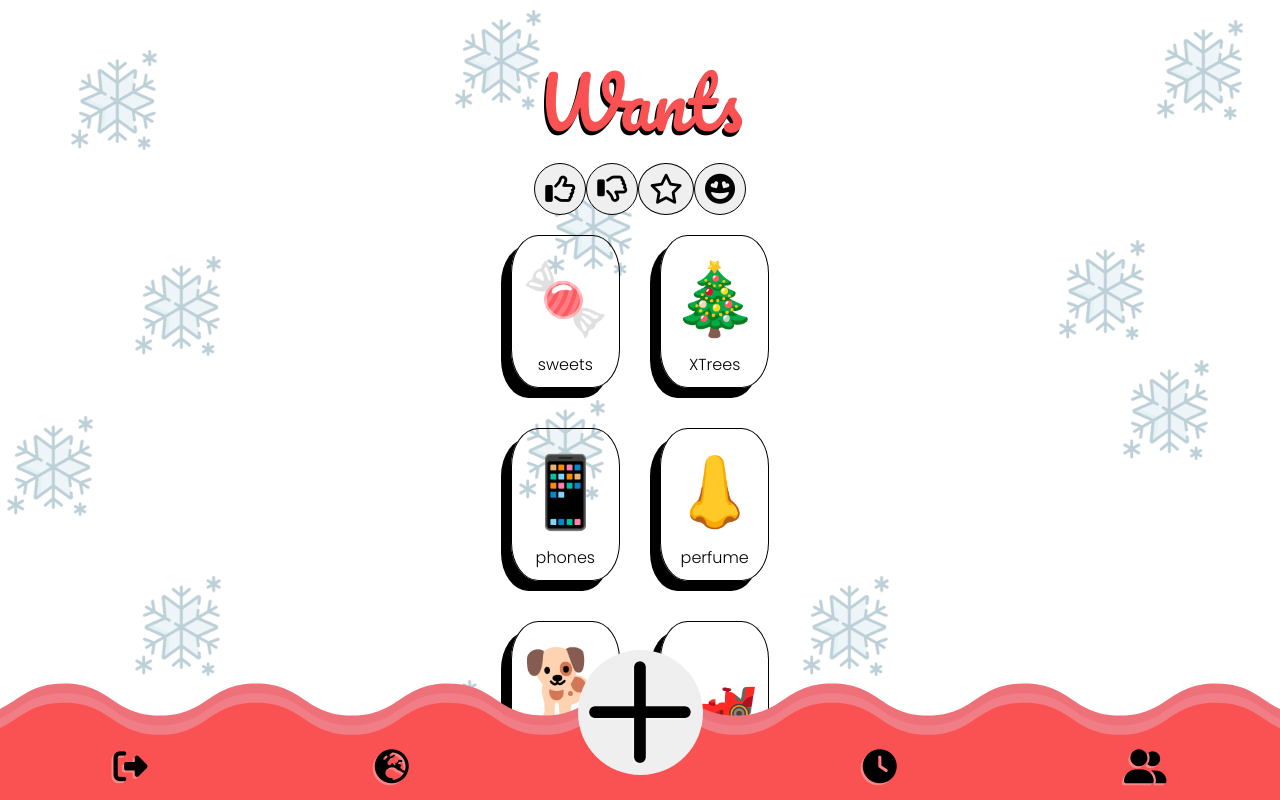
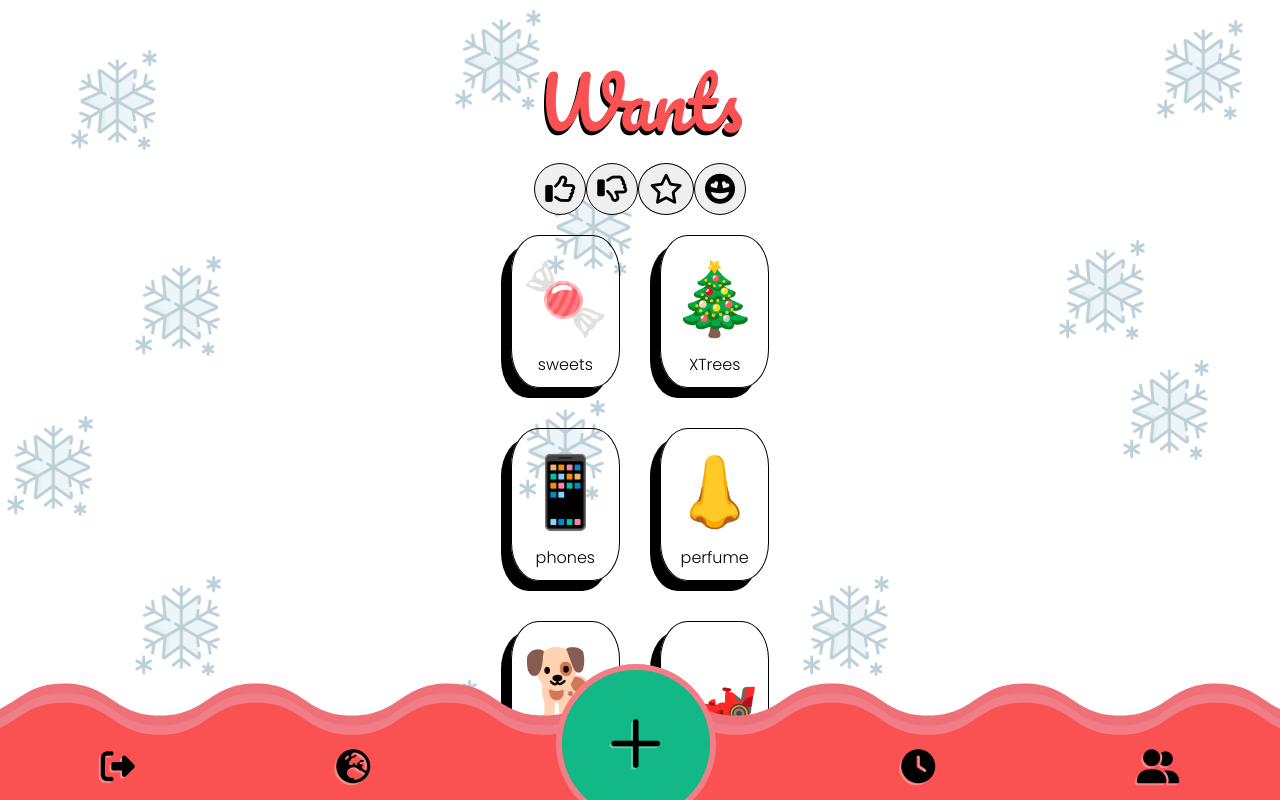
Before and after one commit to siddav83/happy-holiday-frontend, a React (Create React App) app: page /tab in a window 1280 px wide. Shown: the top 800 px of the page. Built offline with nearby package versions, Linux system fonts and the light colour scheme.

Commit message:
updated addNav

```diff
--- a/src/Components/AddNav/AddNav.js
+++ b/src/Components/AddNav/AddNav.js
@@ -41,7 +41,7 @@ const AddNav = () => {
 			<NavLink to="/community">
 				<i className="fa-solid fa-earth-europe"></i>
 			</NavLink>
-			{!visible ? <form></form> : visible}
+			{!visible ? <form className="add-item-form"></form> : visible}
 			<button className="add-btn" onClick={handleEvent}>
 				<i className="fa-regular fa-plus btn-big"></i>
 			</button>
--- a/src/Components/AddNav/style.css
+++ b/src/Components/AddNav/style.css
@@ -11,6 +11,10 @@
 }
 
 .holidays-navbar i {
+	margin: 0 1rem;
+}
+
+.holidays-navbar i {
 	color: black;
 	font-size: 34px;
 	text-shadow: -2px 2px 0 var(--grey-shadow);
@@ -20,7 +24,7 @@
 .holidays-navbar i:hover {
 	color: white;
 	text-shadow: -2px 2px 0px black;
-	scale: 1.1;
+	scale: 1.05;
 }
 
 /* -- SVG CSS -- */
@@ -40,16 +44,22 @@
 
 .add-btn {
 	z-index: 200;
-	position: absolute;
-	bottom: 25px;
-	min-height: 125px;
-	min-width: 125px;
+	height: 120px;
+	height: min(160px, 25vw);
+	width: min(160px, 25vw);
 	border-radius: 50%;
+	background-color: white;
+	border: 6px solid #f17e86;
+	margin-bottom: 3rem;
+	background-color: var(--green);
+	transition: 0.3s ease-in-out;
 }
 
 .add-btn i {
-	font-size: 125px;
-	min-height: inherit;
-	min-width: inherit;
-	border-radius: 50%;
+	font-size: 60px;
+	color: black;
 }
+
+.add-item-form {
+	position: absolute;
+}
--- a/src/main.css
+++ b/src/main.css
@@ -31,6 +31,7 @@ font-family: 'Poppins', sans-serif;  // Normal
 
 body {
 	min-height: 100vh;
+	overflow-x: hidden;
 }
 
 img,
```
